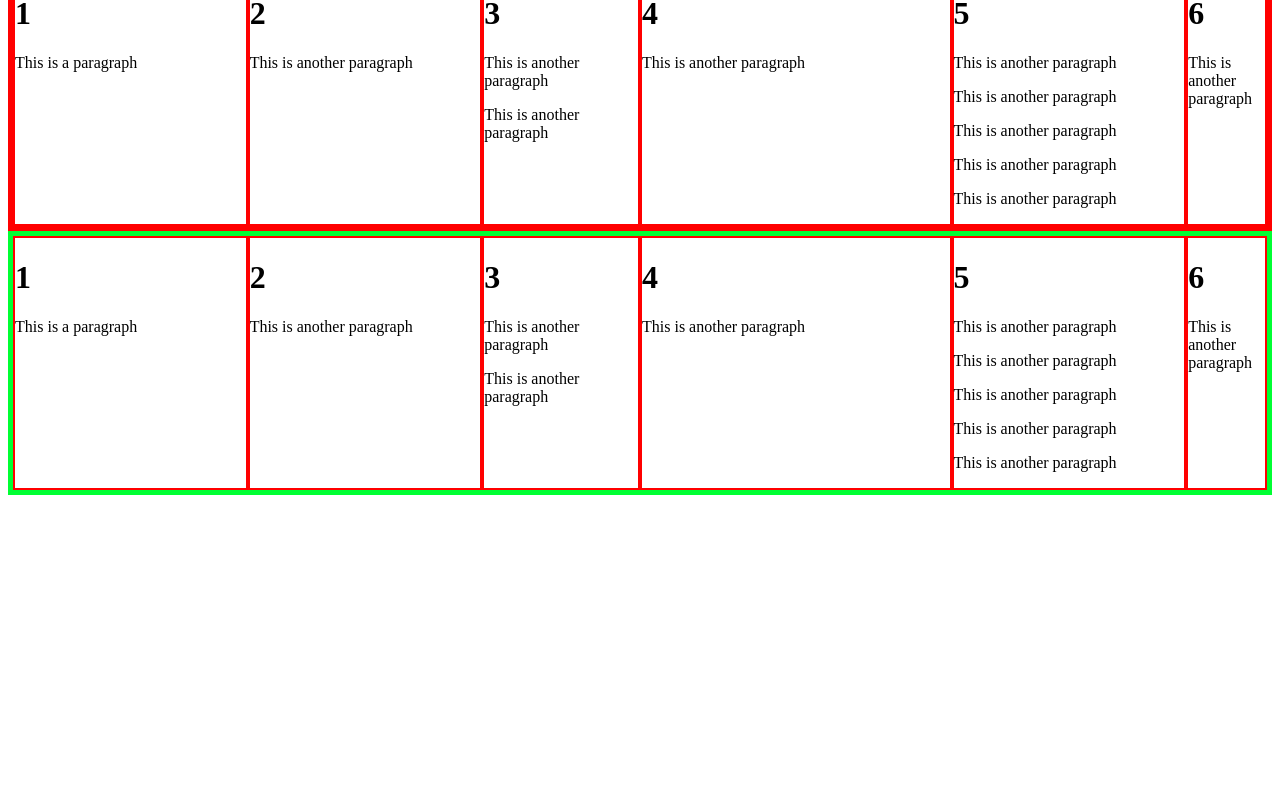
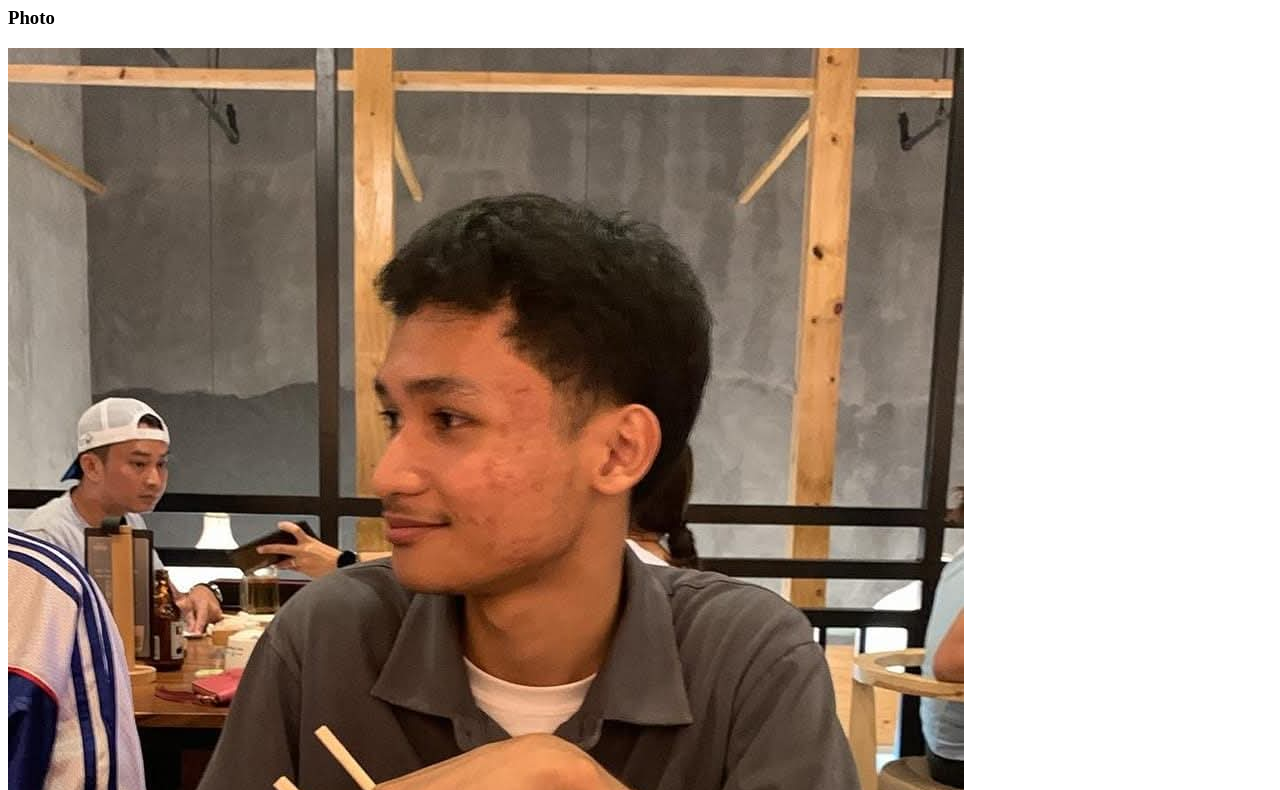
Before and after one commit to CMSC100-Laboratory/exer-02-html-and-css-ramagnaye, a plain HTML site: page index.html in a window 1280 px wide. Shown: the part 73-863 px from the top of the page. Before the commit the page ends 800 px from the top, so only its background shows below. Drawn offline with Linux system fonts and the light colour scheme.

Commit message:
Added: picture, Edited: html file

```diff
--- a/index.html
+++ b/index.html
@@ -8,86 +8,12 @@
   </head>
 
   <body>
-
-    <nav>
-    <div class="nav_bar" >
-        <div class="flex-item" style="flex: 1">
-            <a href="/html/">HTML</a> |
-        </div>
-        <div class="flex-item" style="flex: 1">
-            <a href="/css/">CSS</a>
-        </div>
-    |   <div class="flex-item" style="flex: 1">
-            <a href="/js/">JavaScript</a> |
-        </div>
-        <div class="flex-item" style="flex: 1">
-            <a href="/python/">Python</a>
-        </div>
-    </div>
-    </nav>
-
-    <div class="flex-container">
-        <div class="flex-item" style="flex: 3;">
-            <h1>1</h1>
-            <p>This is a paragraph</p>
-        </div>
-        <div class="flex-item" style="flex: 3;">
-            <h1>2</h1>
-            <p>This is another paragraph</p>
-        </div>
-        <div class="flex-item" style="flex: 2;">
-            <h1>3</h1>
-            <p>This is another paragraph</p>
-            <p>This is another paragraph</p>
-        </div>
-        <div class="flex-item" style="flex: 4;">
-            <h1>4</h1>
-            <p>This is another paragraph</p>
-        </div>
-        <div class="flex-item" style="flex: 3;">
-            <h1>5</h1>
-            <p>This is another paragraph</p>
-            <p>This is another paragraph</p>
-            <p>This is another paragraph</p>
-            <p>This is another paragraph</p>
-            <p>This is another paragraph</p>
-        </div>
-        <div class="flex-item" style="flex: 1;">
-            <h1>6</h1>
-            <p>This is another paragraph</p>
-        </div>
-    </div>
-    <div class="flex-container2">
-        <div class="flex-item" style="flex: 3;">
-            <h1>1</h1>
-            <p>This is a paragraph</p>
-        </div>
-        <div class="flex-item" style="flex: 3;">
-            <h1>2</h1>
-            <p>This is another paragraph</p>
-        </div>
-        <div class="flex-item" style="flex: 2;">
-            <h1>3</h1>
-            <p>This is another paragraph</p>
-            <p>This is another paragraph</p>
-        </div>
-        <div class="flex-item" style="flex: 4;">
-            <h1>4</h1>
-            <p>This is another paragraph</p>
-        </div>
-        <div class="flex-item" style="flex: 3;">
-            <h1>5</h1>
-            <p>This is another paragraph</p>
-            <p>This is another paragraph</p>
-            <p>This is another paragraph</p>
-            <p>This is another paragraph</p>
-            <p>This is another paragraph</p>
-        </div>
-        <div class="flex-item" style="flex: 1;">
-            <h1>6</h1>
-            <p>This is another paragraph</p>
-        </div>
-    </div>
+    <h1>Logo and Navigation Bar</h1>
+    <h3>Photo</h3>
+    <img src="magnaye_pic.jpg" alt="pinakapogi sa buong mundo">
+    <h3>Previous projects</h3>
+    <h3>Skills</h3>
+    <h3>Autobiography</h3>
   </body>
 
 </html>
```
Also changed, not shown: magnaye_pic.jpg (added).
